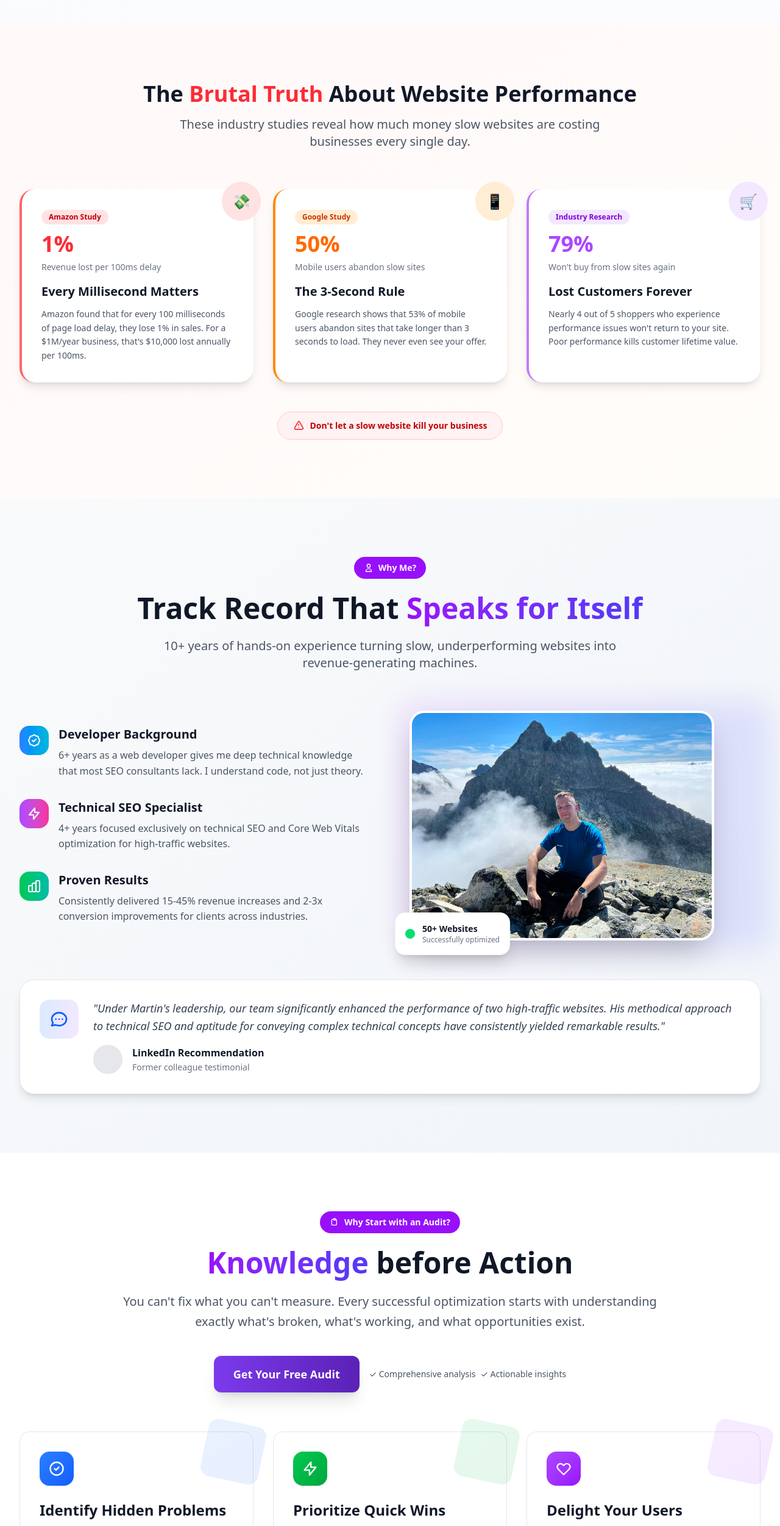
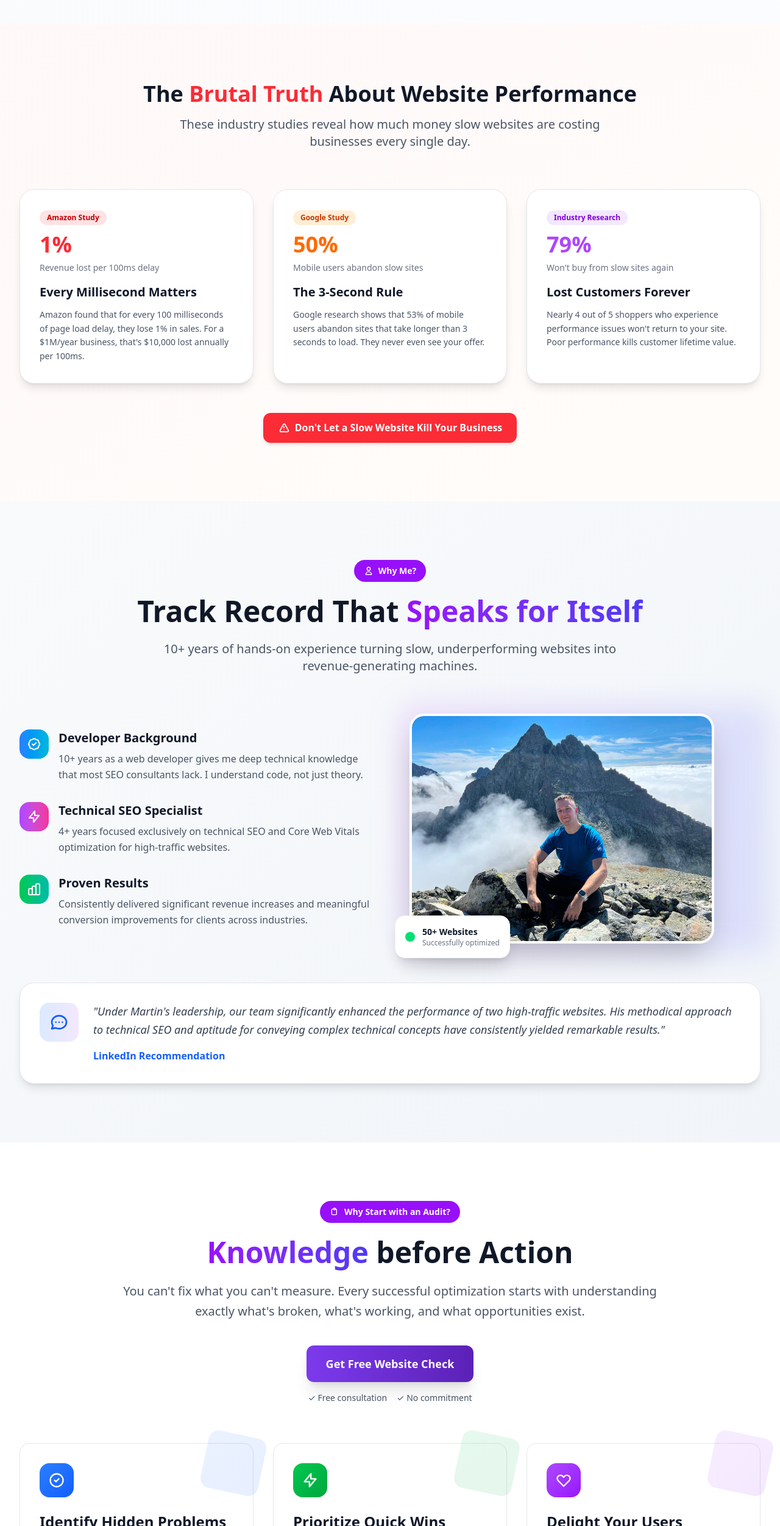
Before and after one commit to mvstepanek/techseovitals.com, a Next.js app: page / in a window 1280 px wide. Shown: the part 2364-4866 px from the top of the page at 61% size. Built offline with nearby package versions, Linux system fonts and the light colour scheme.

Commit message:
homepage

```diff
--- a/app/page.tsx
+++ b/app/page.tsx
@@ -160,7 +160,7 @@ export default function Home() {
               <div className="group relative bg-white p-8 rounded-2xl border border-gray-200 hover:border-green-200 hover:shadow-lg transition-all duration-300">
                 <div className="absolute -top-4 -right-4 w-24 h-24 bg-gradient-to-br from-green-500 to-green-600 rounded-2xl rotate-12 opacity-10 group-hover:opacity-20 transition-opacity"></div>
                 <div className="w-14 h-14 bg-gradient-to-br from-green-500 to-green-600 rounded-2xl flex items-center justify-center mb-6 group-hover:scale-110 transition-transform">
-                  <svg className="w-7 h-7 text-white" fill="none" stroke="currentColor" viewBox="0 0 24 24">
+                  <svg className="w-10 h-10 text-white" fill="none" stroke="currentColor" viewBox="0 0 24 24">
                     <path strokeLinecap="round" strokeLinejoin="round" strokeWidth={2} d="M12 8c-1.657 0-3 .895-3 2s1.343 2 3 2 3 .895 3 2-1.343 2-3 2m0-8c1.11 0 2.08.402 2.599 1M12 8V7m0 1v8m0 0v1m0-1c-1.11 0-2.08-.402-2.599-1" />
                   </svg>
                 </div>
@@ -230,10 +230,7 @@ export default function Home() {
               </p>
             </div>
             <div className="grid grid-cols-1 md:grid-cols-3 gap-8">
-              <div className="group relative bg-white p-8 rounded-3xl shadow-lg hover:shadow-2xl transition-all duration-300 border-l-4 border-red-400">
-                <div className="absolute -top-3 -right-3 w-16 h-16 bg-red-100 rounded-full flex items-center justify-center">
-                  <span className="text-2xl">💸</span>
-                </div>
+              <div className="group relative bg-white p-8 rounded-3xl shadow-lg hover:shadow-2xl transition-all duration-300 border border-gray-200">
                 <div className="mb-4">
                   <div className="inline-flex items-center px-3 py-1 rounded-full text-xs font-semibold bg-red-100 text-red-700 mb-3">
                     Amazon Study
@@ -247,10 +244,7 @@ export default function Home() {
                 </p>
               </div>
 
-              <div className="group relative bg-white p-8 rounded-3xl shadow-lg hover:shadow-2xl transition-all duration-300 border-l-4 border-orange-400">
-                <div className="absolute -top-3 -right-3 w-16 h-16 bg-orange-100 rounded-full flex items-center justify-center">
-                  <span className="text-2xl">📱</span>
-                </div>
+              <div className="group relative bg-white p-8 rounded-3xl shadow-lg hover:shadow-2xl transition-all duration-300 border border-gray-200">
                 <div className="mb-4">
                   <div className="inline-flex items-center px-3 py-1 rounded-full text-xs font-semibold bg-orange-100 text-orange-700 mb-3">
                     Google Study
@@ -264,10 +258,7 @@ export default function Home() {
                 </p>
               </div>
 
-              <div className="group relative bg-white p-8 rounded-3xl shadow-lg hover:shadow-2xl transition-all duration-300 border-l-4 border-purple-400">
-                <div className="absolute -top-3 -right-3 w-16 h-16 bg-purple-100 rounded-full flex items-center justify-center">
-                  <span className="text-2xl">🛒</span>
-                </div>
+              <div className="group relative bg-white p-8 rounded-3xl shadow-lg hover:shadow-2xl transition-all duration-300 border border-gray-200">
                 <div className="mb-4">
                   <div className="inline-flex items-center px-3 py-1 rounded-full text-xs font-semibold bg-purple-100 text-purple-700 mb-3">
                     Industry Research
@@ -282,12 +273,15 @@ export default function Home() {
               </div>
             </div>
             <div className="text-center mt-12">
-              <div className="inline-flex items-center gap-2 px-6 py-3 bg-red-50 border border-red-200 rounded-full">
-                <svg className="w-5 h-5 text-red-500" fill="none" stroke="currentColor" viewBox="0 0 24 24">
+              <Link
+                href="/book-consultation/"
+                className="inline-flex items-center gap-2 px-6 py-3 bg-red-500 hover:bg-red-600 text-white font-semibold rounded-xl shadow-md hover:shadow-lg hover:scale-105 transition-all duration-300"
+              >
+                <svg className="w-5 h-5" fill="none" stroke="currentColor" viewBox="0 0 24 24">
                   <path strokeLinecap="round" strokeLinejoin="round" strokeWidth={2} d="M12 9v2m0 4h.01m-6.938 4h13.856c1.54 0 2.502-1.667 1.732-2.5L13.732 4c-.77-.833-1.732-.833-2.5 0L4.268 16.5c-.77.833.192 2.5 1.732 2.5z" />
                 </svg>
-                <span className="text-red-700 font-semibold text-sm">Don't let a slow website kill your business</span>
-              </div>
+                <span>Don't Let a Slow Website Kill Your Business</span>
+              </Link>
             </div>
           </div>
         </section>
@@ -321,7 +315,7 @@ export default function Home() {
                     </div>
                     <div>
                       <h3 className="text-xl font-bold text-gray-900 mb-2">Developer Background</h3>
-                      <p className="text-gray-600">6+ years as a web developer gives me deep technical knowledge that most SEO consultants lack. I understand code, not just theory.</p>
+                      <p className="text-gray-600">10+ years as a web developer gives me deep technical knowledge that most SEO consultants lack. I understand code, not just theory.</p>
                     </div>
                   </div>
 
@@ -345,7 +339,7 @@ export default function Home() {
                     </div>
                     <div>
                       <h3 className="text-xl font-bold text-gray-900 mb-2">Proven Results</h3>
-                      <p className="text-gray-600">Consistently delivered 15-45% revenue increases and 2-3x conversion improvements for clients across industries.</p>
+                      <p className="text-gray-600">Consistently delivered significant revenue increases and meaningful conversion improvements for clients across industries.</p>
                     </div>
                   </div>
                 </div>
@@ -386,10 +380,15 @@ export default function Home() {
                     "Under Martin's leadership, our team significantly enhanced the performance of two high-traffic websites. His methodical approach to technical SEO and aptitude for conveying complex technical concepts have consistently yielded remarkable results."
                   </p>
                   <div className="flex items-center gap-4">
-                    <div className="w-12 h-12 bg-gray-200 rounded-full"></div>
                     <div>
-                      <div className="font-semibold text-gray-900">LinkedIn Recommendation</div>
-                      <div className="text-sm text-gray-500">Former colleague testimonial</div>
+                      <Link
+                        href="https://www.linkedin.com/in/techseovitals/#recommendations"
+                        target="_blank"
+                        rel="noopener noreferrer"
+                        className="font-semibold text-blue-600 hover:text-blue-700 hover:underline transition-colors"
+                      >
+                        LinkedIn Recommendation
+                      </Link>
                     </div>
                   </div>
                 </div>
@@ -414,17 +413,17 @@ export default function Home() {
               <p className="text-xl text-gray-600 max-w-4xl mx-auto leading-relaxed mb-10">
                 You can't fix what you can't measure. Every successful optimization starts with understanding exactly what's broken, what's working, and what opportunities exist.
               </p>
-              <div className="inline-flex flex-col sm:flex-row gap-4">
+              <div className="flex flex-col items-center gap-4">
                 <Link
                   href="/book-consultation/"
                   className="group relative overflow-hidden rounded-xl bg-gradient-to-r from-primary to-primary-dark px-8 py-4 text-lg font-bold text-white shadow-xl transition-all duration-300 hover:scale-105 hover:shadow-2xl focus:outline-none focus:ring-4 focus:ring-primary/30"
                 >
-                  <span className="relative z-10">Get Your Free Audit</span>
+                  <span className="relative z-10">Get Free Website Check</span>
                   <div className="absolute inset-0 bg-white opacity-0 group-hover:opacity-20 transition-opacity duration-300"></div>
                 </Link>
-                <div className="flex items-center justify-center gap-2 text-gray-600">
-                  <span className="text-sm">✓ Comprehensive analysis</span>
-                  <span className="text-sm">✓ Actionable insights</span>
+                <div className="flex items-center justify-center gap-4 text-gray-600">
+                  <span className="text-sm">✓ Free consultation</span>
+                  <span className="text-sm">✓ No commitment</span>
                 </div>
               </div>
             </div>
```
